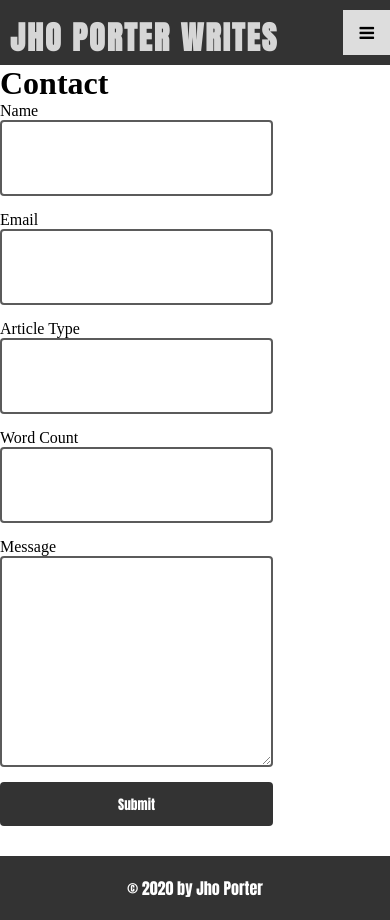
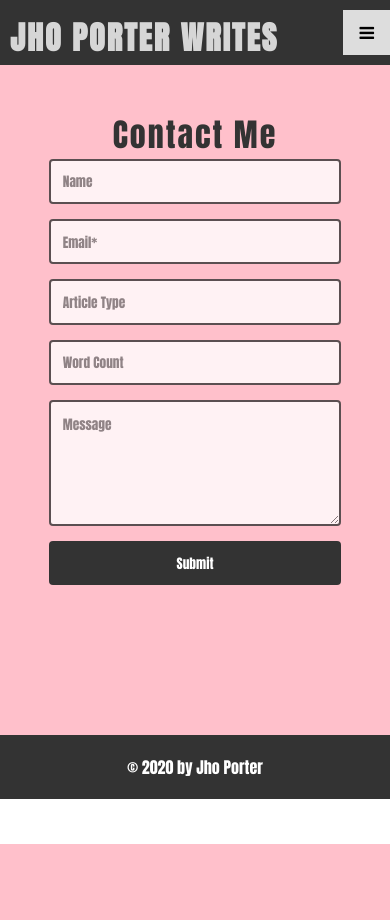
Before and after one commit to jhoporter/jporterwork, a Flask app: page /contact in a window 390 px wide. After the commit the page ends 844 px from the top, so only its background shows below. Run offline with Flask 2, Linux system fonts and the light colour scheme.

Commit message:
made contact page nicer and responsive

```diff
--- a/app/static/styles.css
+++ b/app/static/styles.css
@@ -24,9 +24,33 @@ body {
 }
 
 /* Contact Page */
+.contact-container {
+  position: relative;
+  top: 5%;
+  width: 90%;
+  height: 85%;
+  margin: 0 auto;
+}
+
 .contact-page {
-  width: 70%;
+  width: 50%;
+  height: 90%;
+  margin: 0 auto;
+  text-align: center;
+  color: #333;
+  opacity: 1 !important;
 }
+
+.contact-bg {
+  position: relative;
+  padding-top: 3%;
+  background-color: pink;
+  padding-bottom: 0;
+  margin: 0;
+  height: 78%;
+}
+
+
 
 /* Samples Page */
 .navbackground {
@@ -84,6 +108,10 @@ body {
   margin-bottom: 20px;
   text-align: left;
 
+}
+
+#contact2 {
+  font-size: 100%;
 }
 
 
@@ -388,6 +416,14 @@ input[type=submit] {
   .contact-text {
     text-align: center;
   }
+  .contact-container {
+    width: 100%;
+    margin: 0 auto;
+  }
+  .contact-page {
+    width: 75%;
+    margin: 0 auto;
+  }
 }
 
 
--- a/app/templates/contact-form.html
+++ b/app/templates/contact-form.html
@@ -1,5 +1,4 @@
 <form action="" method="post" novalidate>
-  <div class="form-group">
     {{ form.hidden_tag() }}
     <div>
         {{ form.name(size=32, placeholder="Name") }}
--- a/app/templates/contact.html
+++ b/app/templates/contact.html
@@ -1,48 +1,12 @@
 {% extends "layout.html" %}
 
 {% block content %}
-<div class="contact-page">
-    <h1>Contact</h1>
-    <form action="" method="post" novalidate>
-        {{ form.hidden_tag() }}
-        <p>
-            {{ form.name.label }}<br>
-            {{ form.name(size=32) }}
-            {% for error in form.name.errors %}
-            <span style="color: red;">[{{ error }}]</span>
-            {% endfor %}
-
-        </p>
-        <p>
-            {{ form.email.label }}<br>
-            {{ form.email(size=32) }}
-            {% for error in form.email.errors %}
-            <span style="color: red;">[{{ error }}]</span>
-            {% endfor %}
-        </p>
-        <p>
-            {{ form.article_type.label }}<br>
-            {{ form.article_type(size=32) }}
-            {% for error in form.article_type.errors %}
-            <span style="color: red;">[{{ error }}]</span>
-            {% endfor %}
-        </p>
-        <p>
-            {{ form.word_count.label }}<br>
-            {{ form.word_count(size=32) }}
-            {% for error in form.word_count.errors %}
-            <span style="color: red;">[{{ error }}]</span>
-            {% endfor %}
-        </p>
-        <p>
-            {{ form.message.label }}<br>
-            {{ form.message }}
-            {% for error in form.message.errors %}
-            <span style="color: red;">[{{ error }}]</span>
-            {% endfor %}
-        </p>
-
-        <p>{{ form.submit() }}</p>
-    </form>
+<div class="contact-bg">
+  <div class="contact-container">
+    <div class="contact-page contact-text">
+        Contact Me
+        {% include 'contact-form.html' %}
+    </div>
   </div>
+</div>
 {% endblock %}
--- a/app/templates/sample-landing.html
+++ b/app/templates/sample-landing.html
@@ -58,7 +58,7 @@
   </div>
   <div class="contact-form" id="contact">
     <div class="contact-text">Contact Me</div>
-    {% include 'contact-form.html' %}
+    <div class="form-group">{% include 'contact-form.html' %}</div>
   </div>
 </div>
 
```
